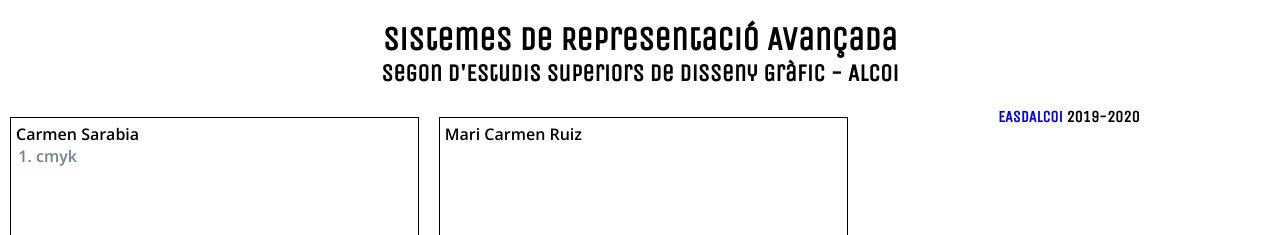
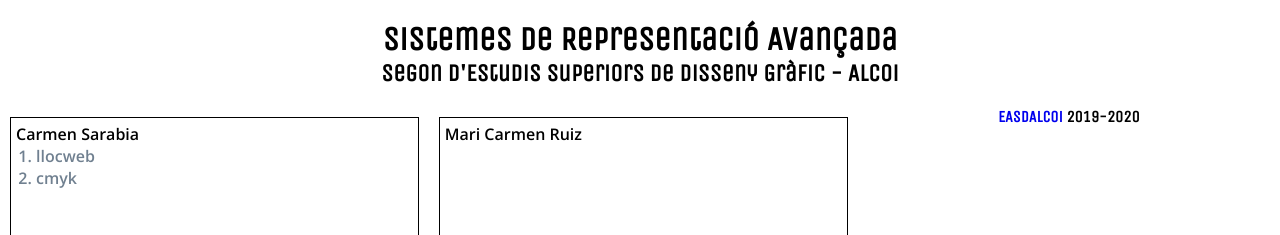
Before and after one commit to arquesm/2SRA, a plain HTML site: page index.html in a window 1280 px wide. Shown: the top 235 px of the page. Drawn offline with nearby package versions, Linux system fonts and the light colour scheme.

Commit message:
Update index.html

```diff
--- a/index.html
+++ b/index.html
@@ -97,6 +97,7 @@
     <ul>
         <li><a href="https://github.com/carmensaranchez">Carmen Sarabia</a>
             <ol>
+                <li><a href="">llocweb</a></li>
                 <li><a href="">cmyk</a></li>
             </ol>
         </li>
```
